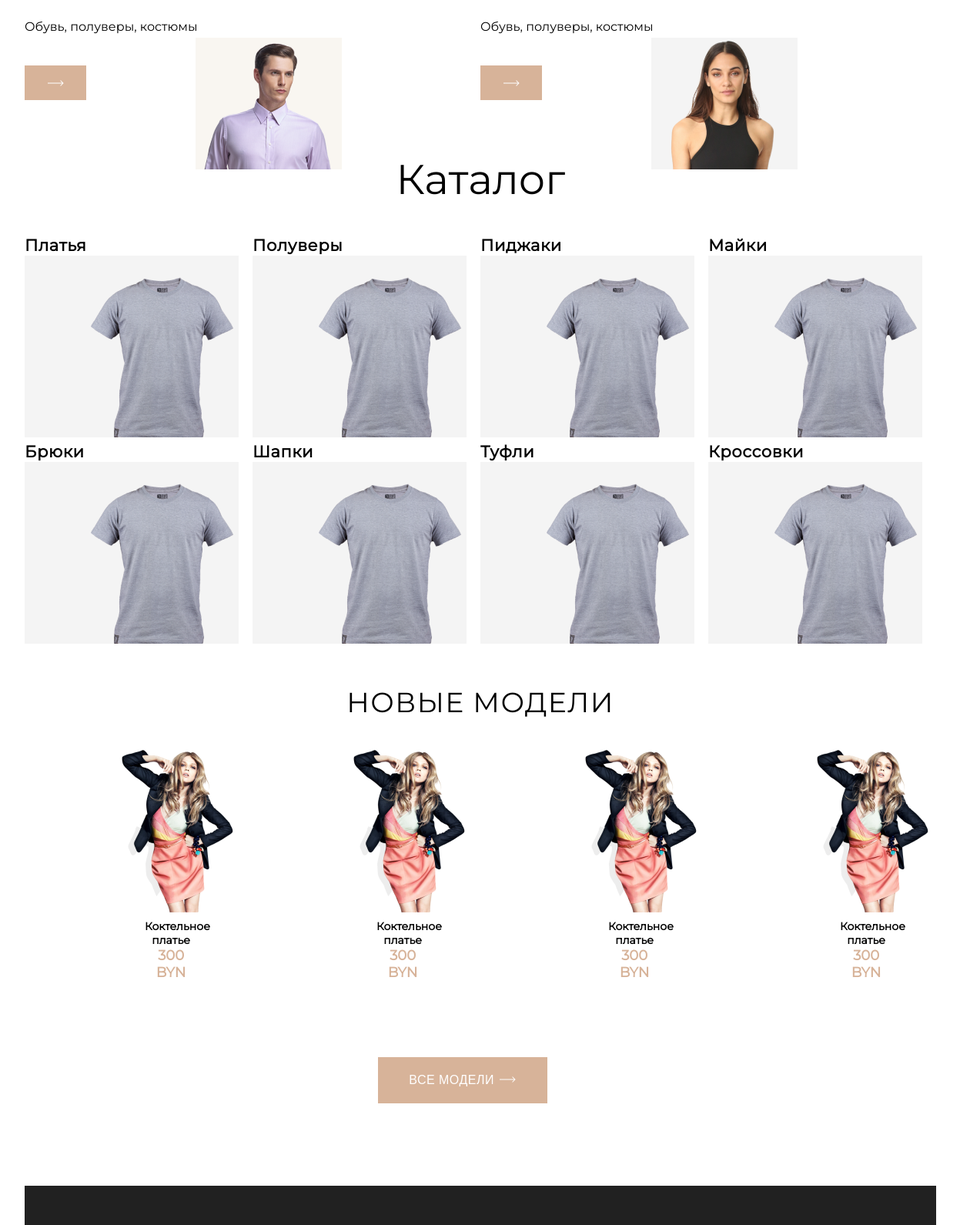
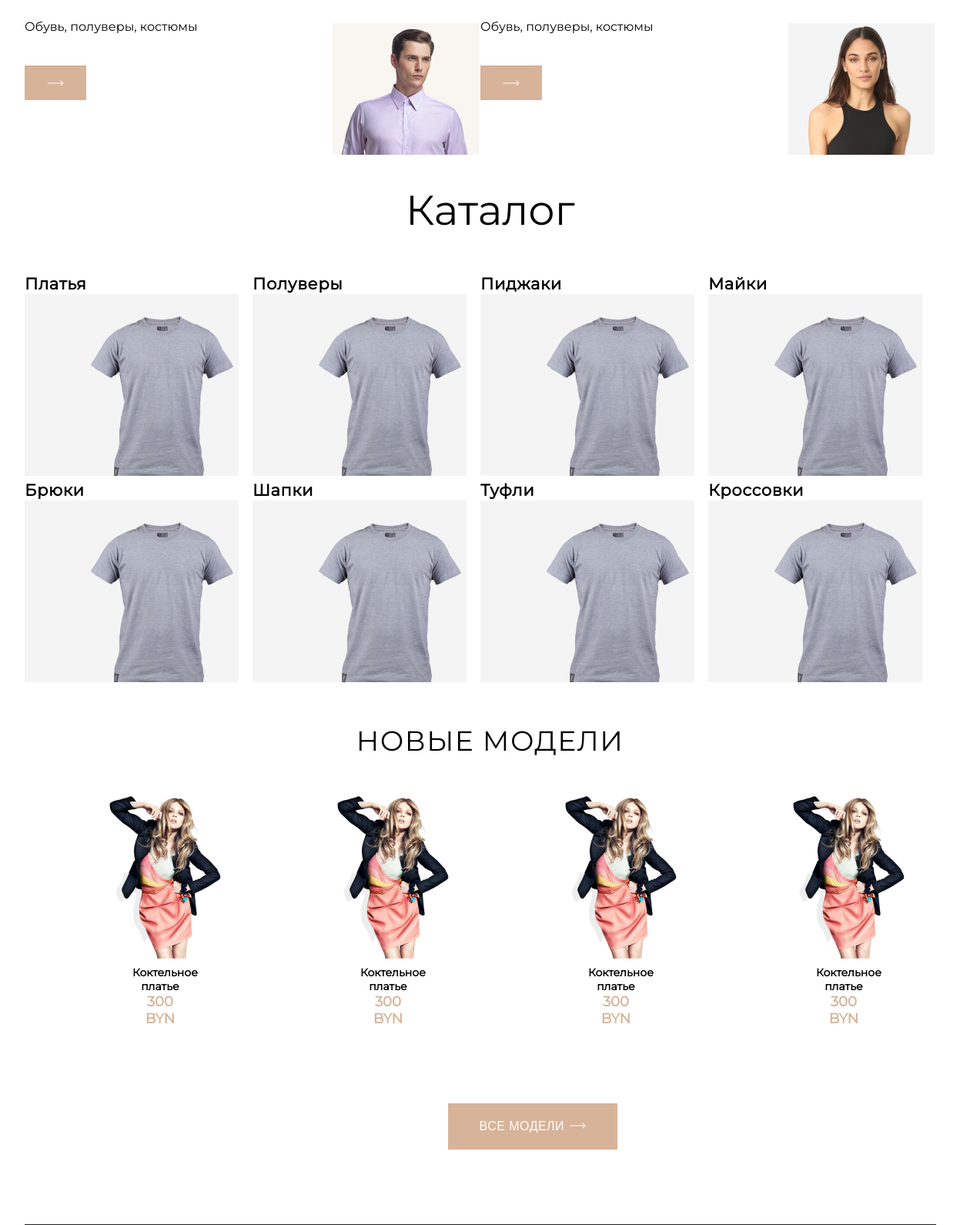
Before and after one commit to YauheniVasiuk/LOOP, a PHP site: page /views/site/index.php in a window 1480 px wide; the page is wider, and only the part inside the window is pictured. Shown: the part 1145-2736 px from the top of that part at 77% size, without its empty margins (116-1363 px from the left). Run offline with PHP 8.4, Linux system fonts and the light colour scheme.

Commit message:
end of layout

```diff
--- a/template/css/main.css
+++ b/template/css/main.css
@@ -50,7 +50,7 @@ body {
    padding: 20px 35px 20px 35px;
    cursor: pointer;
    margin-top: 100px;
-   margin-left: 31vw;
+   margin-left: 550px;
 }
 
 .button_models img {
@@ -94,7 +94,7 @@ body {
    height: 4px;
    background-image: url(/template/images/Polygon_main.png);
    position: relative;
-   left: 4vw;
+   left: 90px;
    bottom: 11px;
 
 }
@@ -244,7 +244,7 @@ body {
 
 .header .header_cart .ico_cart {
    position: relative;
-   top: -1vh;
+   top: -8px;
 }
 
 .promo {
@@ -293,11 +293,11 @@ body {
 }
 
 .promo .promo_link li {
-   margin-left: 3vh;
+   margin-left: 15px;
    list-style-type: none;
    position: relative;
-   bottom: 7vw;
-   right: 1vw;
+   bottom: 100px;
+   right: 5px;
 }
 
 .free_delivery {
@@ -386,8 +386,8 @@ body {
 
 .collection .img_col img {
    position: relative;
-   left: 15vw;
-   bottom: 5.5vw;
+   left: 400px;
+   bottom: 100px;
 }
 
 .catalog {
@@ -404,7 +404,7 @@ body {
    text-transform: capitalize;
    font-size: 54px;
    font-weight: normal;
-   margin: 5vh 0 5vh 0;
+   margin: 80px 0 50px 25px;
 }
 
 .catalog .catalog_content ul {
@@ -468,7 +468,7 @@ body {
    width: 25%;
    display: flex;
    justify-content: center;
-   margin-left: 12vh;
+   margin-left: 80px;
 }
 
 .new_models .new_models_content h3 {
@@ -479,7 +479,7 @@ body {
    line-height: 44px;
    letter-spacing: 0.04em;
    font-weight: normal;
-   margin: 5vh 0 5vh 0;
+   margin: 50px 0 50px 25px;
 }
 
 .presents {
@@ -563,7 +563,7 @@ body {
    width: 25%;
    display: flex;
    justify-content: center;
-   margin-left: 12vh;
+   margin-left: 80px;
 }
 
 .discount .discount_content h3 {
@@ -574,7 +574,7 @@ body {
    line-height: 44px;
    letter-spacing: 0.04em;
    font-weight: normal;
-   margin: 5vh 0 5vh 0;
+   margin: 50px 0 50px 25px;
 }
 
 .footer a {
--- a/views/site/index.php
+++ b/views/site/index.php
@@ -90,10 +90,10 @@
 
             <div class="promo_link">
                <ul>
-                  <li><a href="#"><img src="/template/images/Rectangle_main.png" alt="link"></a></li>
-                  <li><a href="#"><img src="/template/images/Rectangle_main.png" alt="link"></a></li>
-                  <li><a href="#"><img src="/template/images/Rectangle_main.png" alt="link"></a></li>
-                  <li><a href="#"><img src="/template/images/Rectangle_main.png" alt="link"></a></li>
+                  <li><a href="#"><img src="/template/images/Rectangle_main_empty.png" alt="link"></a></li>
+                  <li><a href="#"><img src="/template/images/Rectangle_main_empty.png" alt="link"></a></li>
+                  <li><a href="#"><img src="/template/images/Rectangle_main_empty.png" alt="link"></a></li>
+                  <li><a href="#"><img src="/template/images/Rectangle_main_empty.png" alt="link"></a></li>
                </ul>
             </div>
 
```
